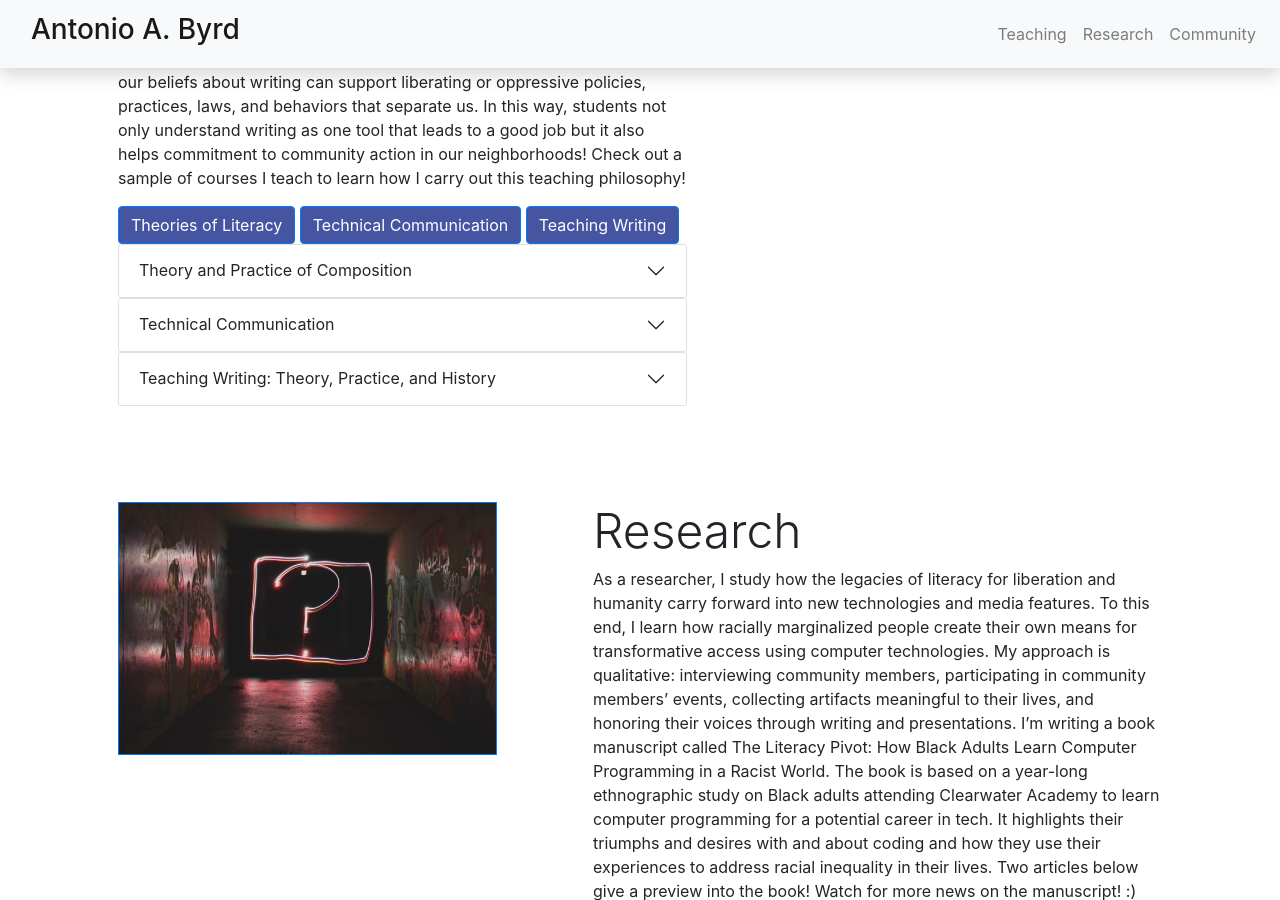
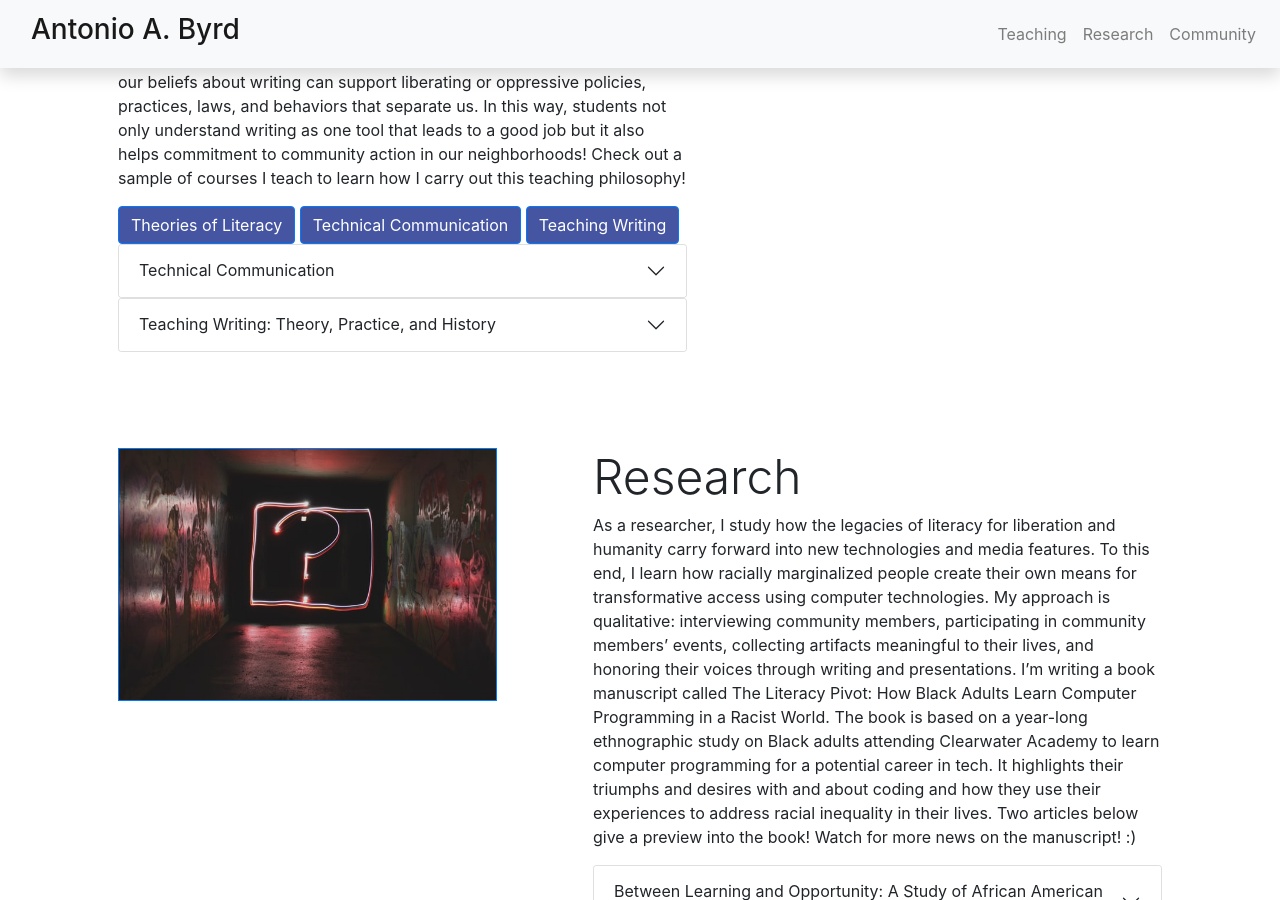
Before and after one commit to abyrd15/abyrd15.github.io, a Jekyll site: the page built from index.markdown, in a window 1280 px wide and 900 px high, scrolled down 2081 px. Built offline with Jekyll 4.4.1, drawn with Linux system fonts in a browser that asks for light colours; nearby versions of some CDN libraries.

```diff
--- a/_includes/home/section_teaching.html
+++ b/_includes/home/section_teaching.html
@@ -10,11 +10,11 @@
                     <button type="button" class="btn btn-primary" data-bs-toggle="modal" data-bs-target="#exampleModal"> Technical Communication</button>
                     <button type="button" class="btn btn-primary" data-bs-toggle="modal" data-bs-target="#exampleModal"> Teaching Writing</button>
 
-                    <div class="modal fade" id="exampleModal" tabindex="-1" aria-labelledby="exampleModalLabel" aria-hidden="true">
+                    <div class="modal fade" id="exampleModal" tabindex="-1" aria-labelledby="exampleModal" aria-hidden="true">
                         <div class="modal-dialog">
                           <div class="modal-content">
                             <div class="modal-header">
-                              <h5 class="modal-title" id="exampleModalLabel">Modal title</h5>
+                              <h5 class="modal-title" id="exampleModal">Modal title</h5>
                               <button type="button" class="btn-close" data-bs-dismiss="modal" aria-label="Close"></button>
                             </div>
                             <div class="modal-body">
@@ -31,23 +31,6 @@
                         </div>
                     </div>
 
-                    <div class="accordion" id="accordionExample">
-                            <div class="accordion-item">
-                                <h2 class="accordion-header" id="headingOne">
-                                <button class="accordion-button collapsed" type="button" data-toggle="collapse" data-target="#collapseOne" aria-expanded="true" aria-controls="collapseOne">
-                                    Theory and Practice of Composition
-                                </button>
-                                </h2>
-                            </div>
-                        </div>
-                          <div id="collapseOne" class="collapse" aria-labelledby="headingOne" data-parent="#accordionExample">
-                            <div class="accordion-body">
-                                In this undergraduate course, students explore how nature, tools, and practices of literacy changes as writing technologies evolve and  howthat presents new challenges to how we conduct our lives. Throughout the course, we hold to one very important idea that will keep coming in our discussions: Writing is not a neutral, value-free skill but rather a type of knowledge and practice that shapes how we perceive our world and interact with others; writing participates in our oppression but also in our liberation. Because this is a writing intensive course, the course highlights revision and reflection on students' writing processes. Our projects include literacy archive essays, data visualization, and writing a series of short essays with the help of artificial intelligence.
-                                <div class="p-4">
-                                    <a class="btn btn-primary btn-sm" href="https://docs.google.com/document/d/1pL-hYMD1h4G9z5BhGe468YI26-P7yROKq1KAFLKmNsc/edit?usp=sharing" role="button">Read more!</a>
-                                </div>
-                            </div>
-                          </div>
                           <div class="accordion" id="accordionExample">
                             <div class="accordion-item">
                                 <h2 class="accordion-header" id="headingTwo">
```
